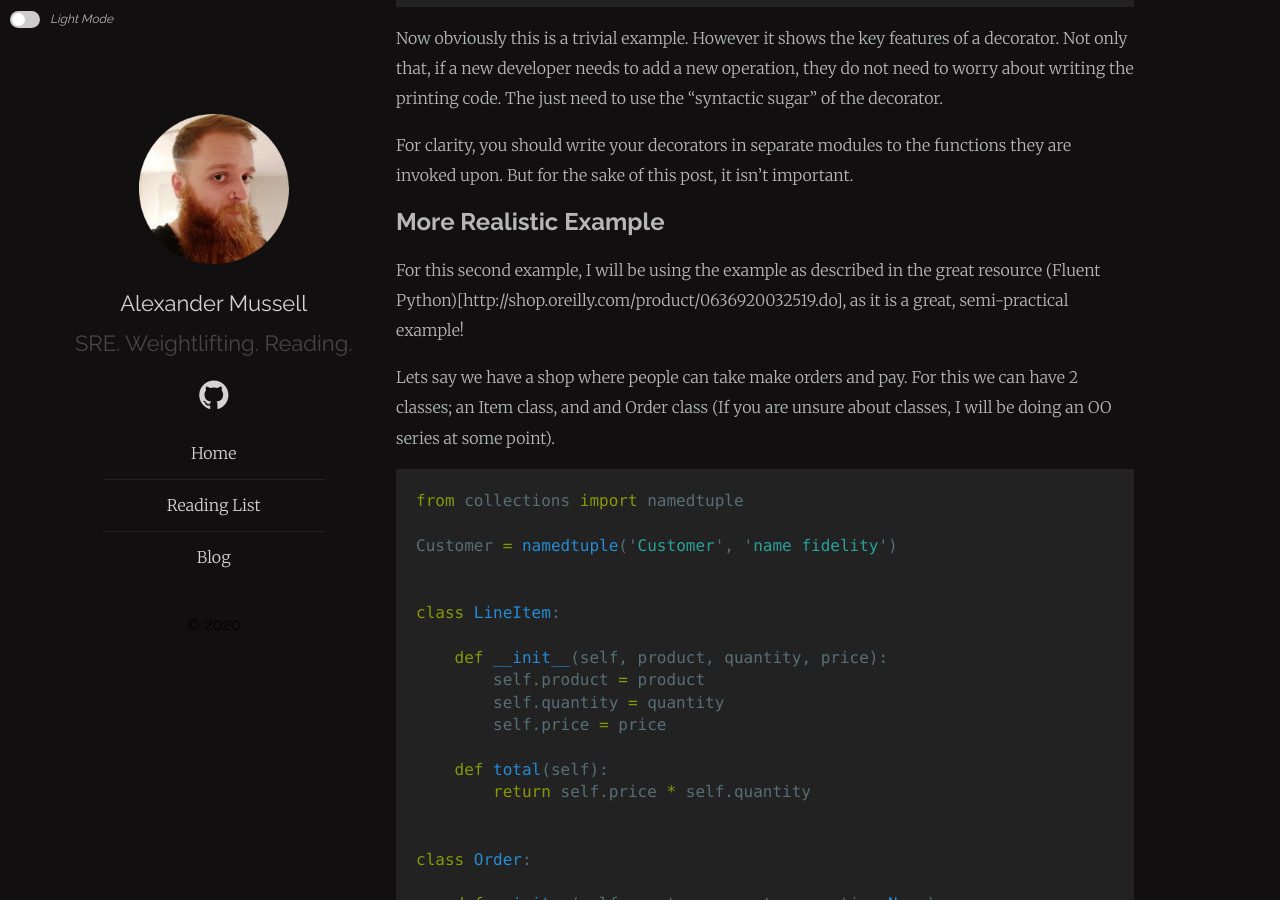
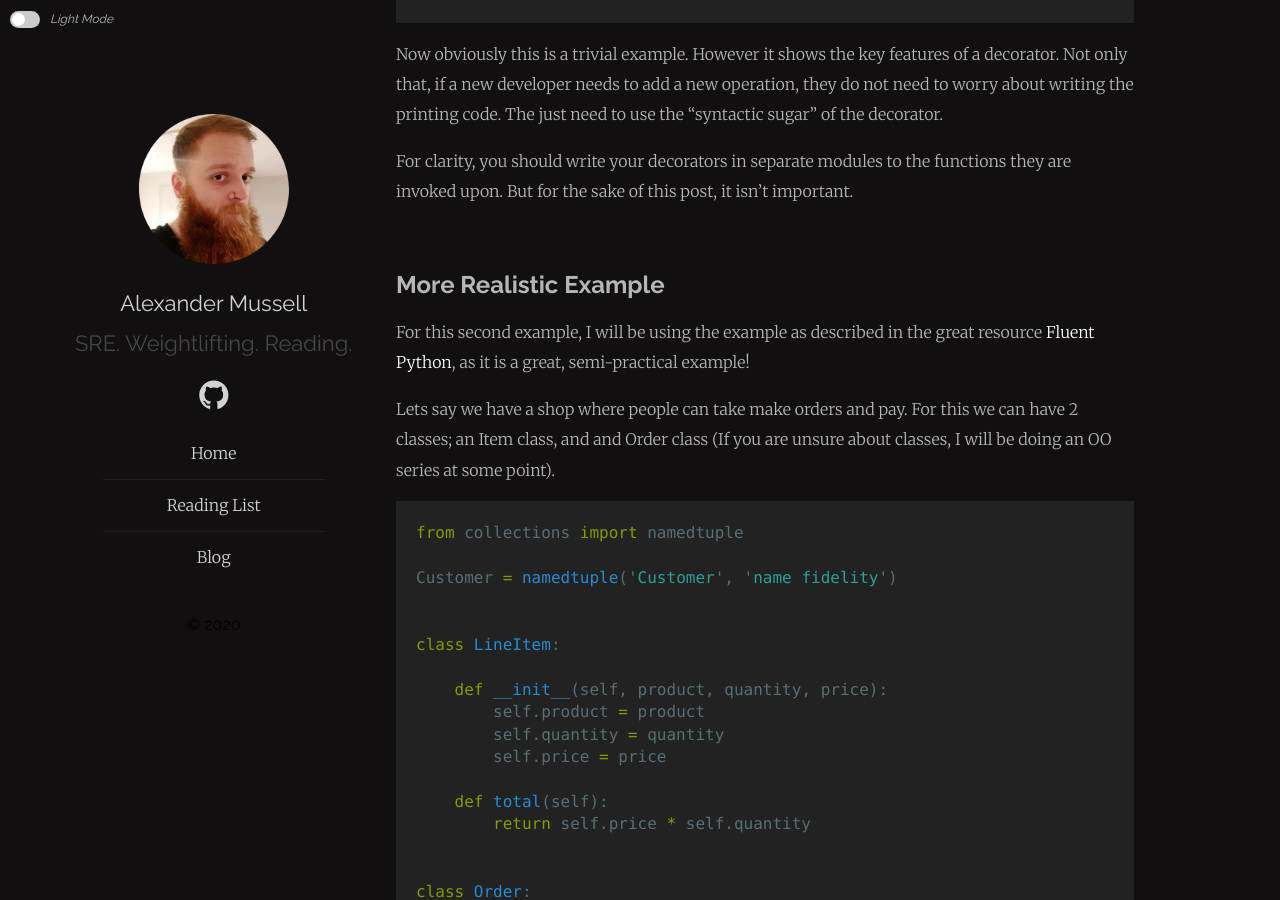
Before and after one commit to AlexMussell/alexmussell.github.io, a Jekyll site: the page built from _posts/2020-02-27-python-decorators.markdown, in a window 1280 px wide and 900 px high, scrolled down 1232 px. Built offline with Jekyll 4.4.1, drawn with Linux system fonts in a browser that asks for light colours; comment, search, counter and statistics services are not loaded; some of the changed text lies outside the part shown.

Commit message:
formatting

```diff
--- a/_posts/2020-02-27-python-decorators.markdown
+++ b/_posts/2020-02-27-python-decorators.markdown
@@ -7,7 +7,9 @@ excerpt: In today's topic we will be discussing the basics Python decorators. Th
 ---
 In today's topic we will be discussing Python decorators. They aren't as scary as you think!
 
-We will go through what they are, how they work, and a toy example, and a more practical example.
+We will go through what they are, how they work, a toy example, and a more practical example.
+
+<br>
 
 ## The Theory
 If you come from a Javascript background, the easiest way to understand decorators is by comparing them to callbacks! For all those who don't know what a callback is:
@@ -42,8 +44,10 @@ Now obviously this is a trivial example. However it shows the key features of a
 
 For clarity, you should write your decorators in separate modules to the functions they are invoked upon. But for the sake of this post, it isn't important.
 
+<br>
+
 ## More Realistic Example
-For this second example, I will be using the example as described in the great resource (Fluent Python)[http://shop.oreilly.com/product/0636920032519.do], as it is a great, semi-practical example!
+For this second example, I will be using the example as described in the great resource [Fluent Python](http://shop.oreilly.com/product/0636920032519.do), as it is a great, semi-practical example!
 
 Lets say we have a shop where people can take make orders and pay. For this we can have 2 classes; an Item class, and and Order class (If you are unsure about classes, I will be doing an OO series at some point).
 
@@ -159,4 +163,4 @@ Thanks!
 
 
 #### Resources
-(Fluent Python)[http://shop.oreilly.com/product/0636920032519.do]
+[Fluent Python](http://shop.oreilly.com/product/0636920032519.do)
```
